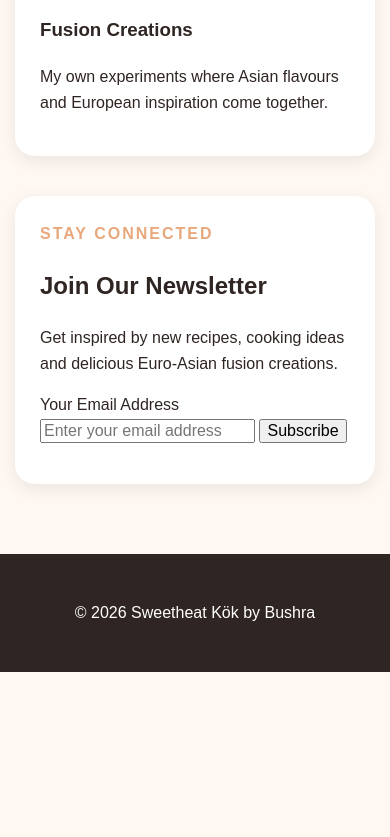
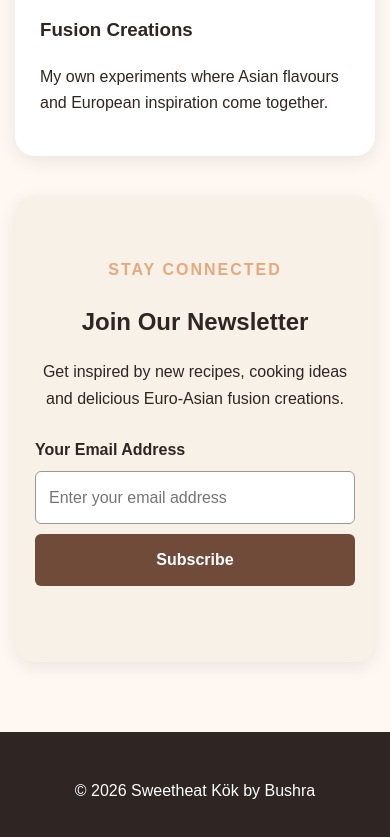
Before and after one commit to BushraJannat/Sweetheat-Kok-by-Bushra, a plain HTML site: page index.html in a window 390 px wide. Shown: the part 2080-2917 px from the top of the page. Before the commit the page ends 2752 px from the top, so only its background shows below. Drawn offline with Linux system fonts and the light colour scheme; a script that the page names is missing.

Commit message:
Add responsive styling for newsletter section

```diff
--- a/style.css
+++ b/style.css
@@ -994,3 +994,85 @@ body.high-contrast #skillsContainer .skill-category {
     margin-bottom: 6px;
     font-weight: 600;
 }
+
+
+/* Newsletter Subscription */
+.newsletter-section {
+    padding: 60px 20px;
+    text-align: center;
+    background-color: var(--cream, #f8f1e8);
+}
+
+.newsletter-content {
+    max-width: 650px;
+    margin: 0 auto;
+}
+
+.newsletter-content h2 {
+    margin-bottom: 15px;
+}
+
+.newsletter-content > p {
+    line-height: 1.7;
+}
+
+.newsletter-form {
+    margin-top: 25px;
+    text-align: left;
+}
+
+.newsletter-form label {
+    display: block;
+    margin-bottom: 8px;
+    font-weight: 600;
+}
+
+.newsletter-input-group {
+    display: flex;
+    gap: 10px;
+}
+
+.newsletter-input-group input {
+    flex: 1;
+    min-width: 0;
+    padding: 13px;
+    border: 1px solid #999;
+    border-radius: 6px;
+    font: inherit;
+}
+
+.newsletter-input-group button {
+    padding: 13px 22px;
+    border: none;
+    border-radius: 6px;
+    cursor: pointer;
+    font: inherit;
+    font-weight: 600;
+    background-color: #704b3a;
+    color: white;
+}
+
+.newsletter-input-group input:focus-visible,
+.newsletter-input-group button:focus-visible {
+    outline: 3px solid #d28b42;
+    outline-offset: 3px;
+}
+
+.newsletter-input-group button:hover {
+    opacity: 0.85;
+}
+
+.newsletter-status {
+    margin-top: 12px;
+    font-weight: 600;
+}
+
+@media (max-width: 500px) {
+    .newsletter-input-group {
+        flex-direction: column;
+    }
+
+    .newsletter-input-group button {
+        width: 100%;
+    }
+}
```
